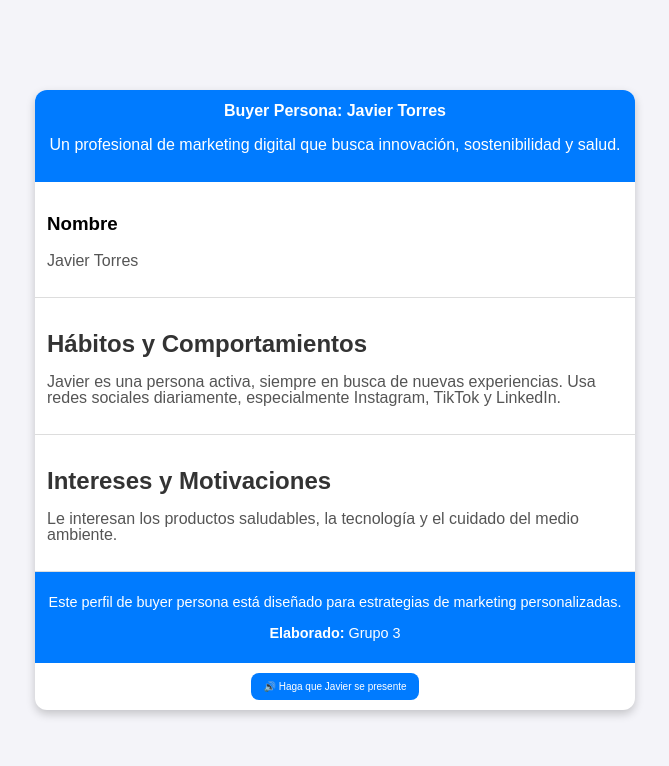
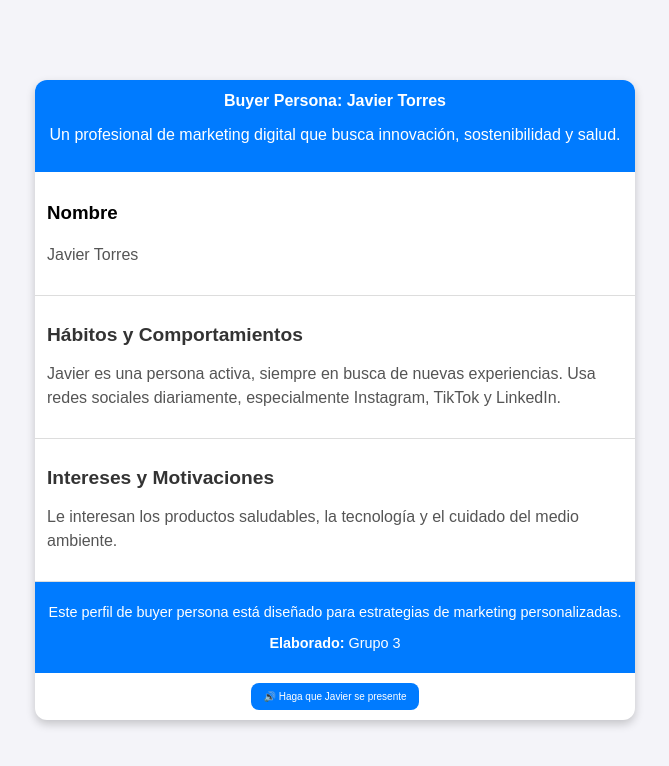
Before and after one commit to 1neodat/buyer, a plain HTML site: page index.html in a window 1280 px wide. Shown: the whole page, without its empty margins (305-974 px from the left). Drawn offline with Linux system fonts and the light colour scheme.

Commit message:
Update index.html

```diff
--- a/index.html
+++ b/index.html
@@ -41,12 +41,12 @@
       border-bottom: none;
     }
     .section h2 {
-      font-size: 1.5em;
+      font-size: 1.2em;
       color: #333;
       margin-bottom: 10px;
     }
     .section p, .list {
-      line-height: 1.0;
+      line-height: 1.5;
       color: #555;
     }
     .list {
```
